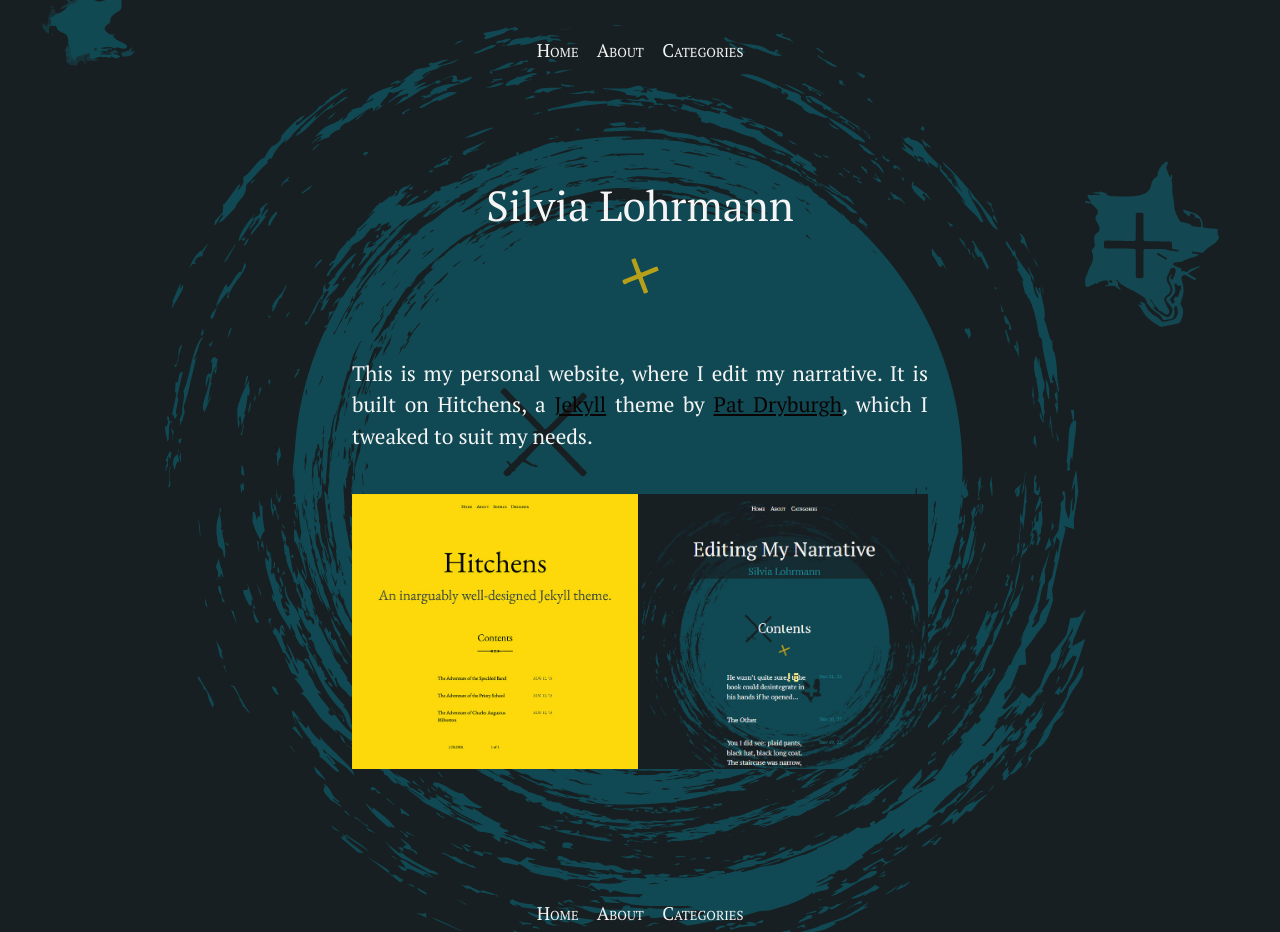
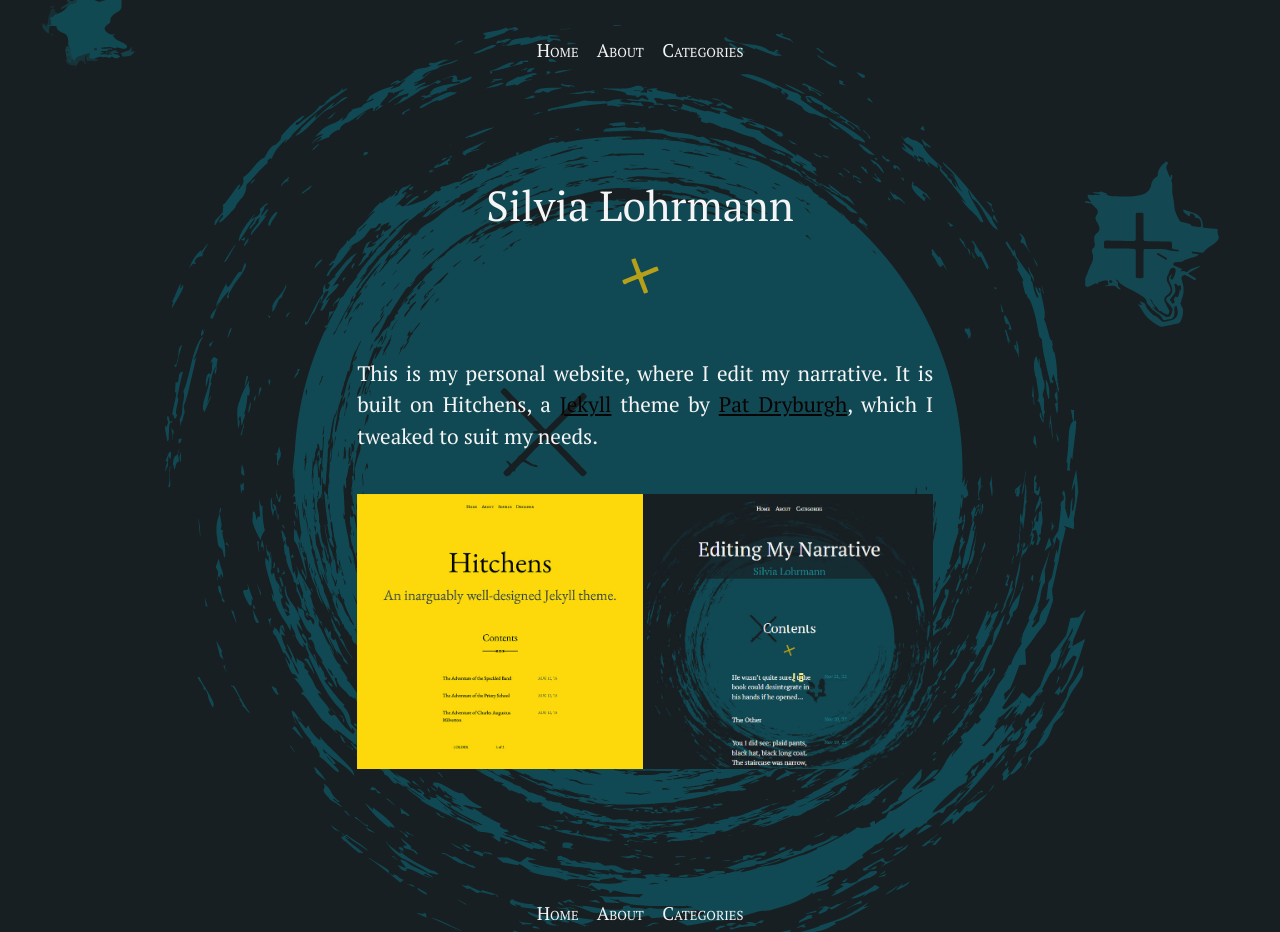
Before and after one commit to silvialohrmann/editorial, a Jekyll site: the page built from README.md, in a window 1280 px wide. Built offline with Jekyll 4.4.1, drawn with Linux system fonts in a browser that asks for light colours.

Commit message:
Update _article.scss

```diff
--- a/_sass/_article.scss
+++ b/_sass/_article.scss
@@ -10,7 +10,7 @@
   margin-left: auto;
   margin-right: auto;
   max-width: 36rem;
-  padding: 0 1 0 1.5em;
+  padding: 0 1em 0 1.5em;
 }
 
 .post > h1 {
```
